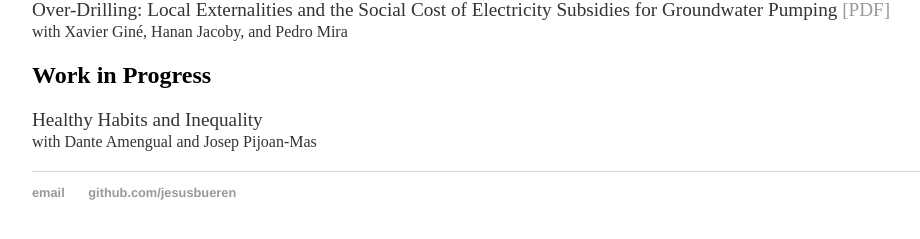
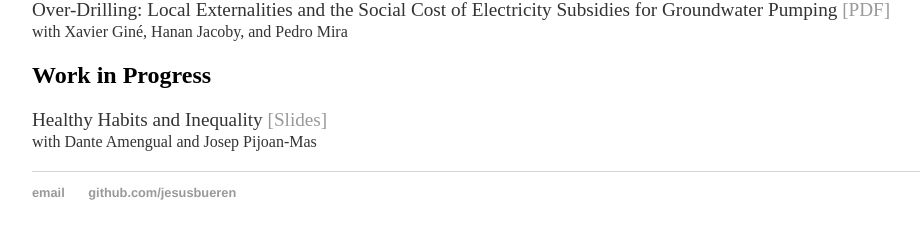
Before and after one commit to jesusbueren/jesusbueren.github.io, a Jekyll site: the page built from research/index.html, in a window 1280 px wide. Shown: the part 569-808 px from the top of the page, without its empty margins (160-1080 px from the left). Built offline with Jekyll 4.4.1, drawn with Linux system fonts in a browser that asks for light colours.

Commit message:
Update index.html

```diff
--- a/research/index.html
+++ b/research/index.html
@@ -24,5 +24,5 @@
 
 	<h2>Work in Progress</h2>
 
-	<p> <bold> Healthy Habits and Inequality </bold> <br>
+	<p> <bold> Healthy Habits and Inequality </bold> <a href="HealthyHabits.pdf">[Slides] </a>  <br>
 	 <small> with Dante Amengual and Josep Pijoan-Mas  </small> <br></p>
```
